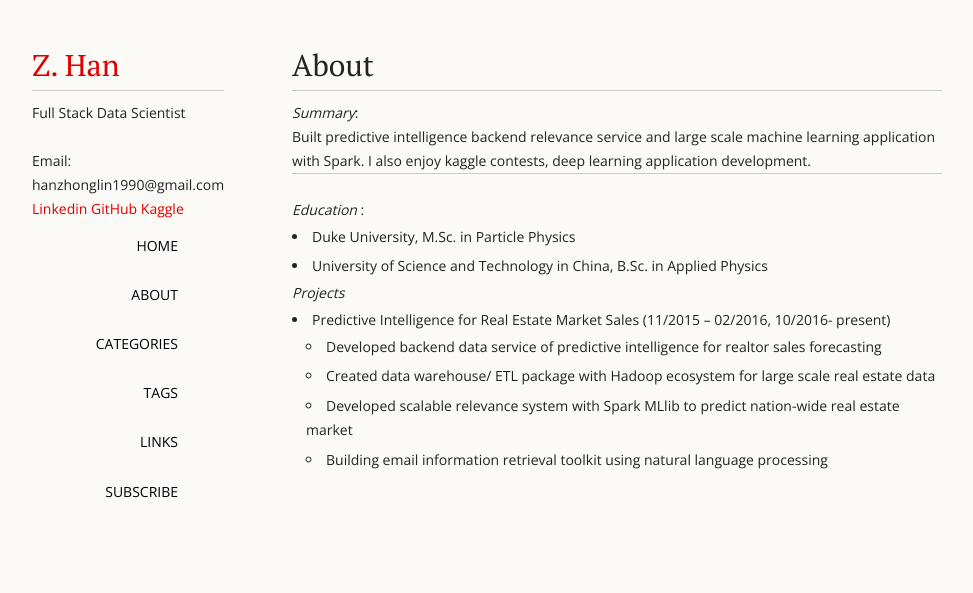
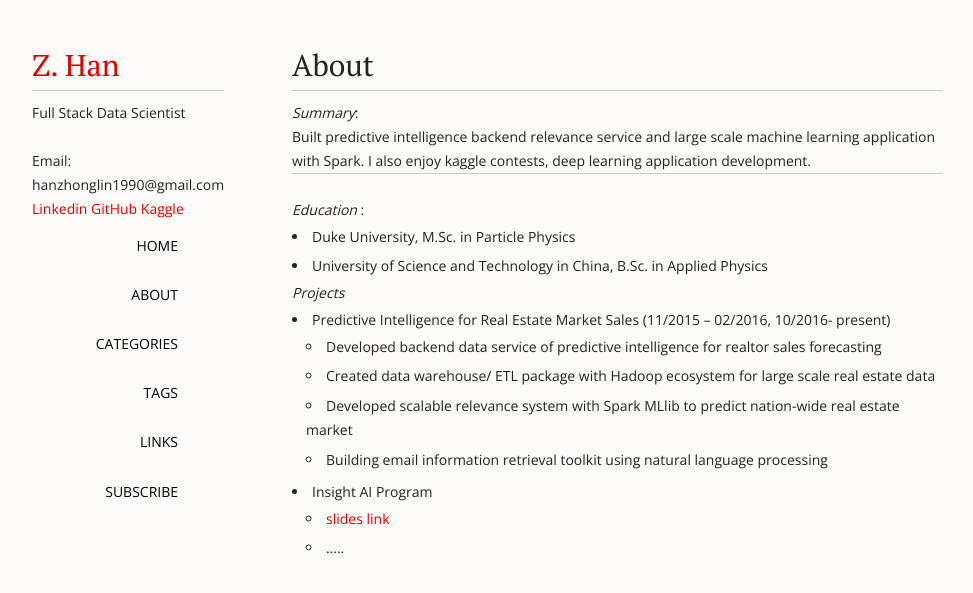
Before and after one commit to forgebach/forgebach.github.io, a Jekyll site: the page built from about/index.md, in a window 1280 px wide. Shown: the top 593 px of the page, without its empty margins (18-991 px from the left). Built offline with Jekyll 4.4.1, drawn with Linux system fonts in a browser that asks for light colours.

Commit message:
Update index.md

```diff
--- a/about/index.md
+++ b/about/index.md
@@ -21,3 +21,6 @@
 	- Created data warehouse/ ETL package with Hadoop ecosystem for large scale real estate data
 	- Developed scalable relevance system with Spark MLlib to predict nation-wide real estate market
 	- Building email information retrieval toolkit using natural language processing
+- Insight AI Program
+	- [slides link](https://drive.google.com/file/d/0B_2-bkTLf3p6SnRRdjBYWFRlS28/view?usp=sharing)
+	- .....
```
